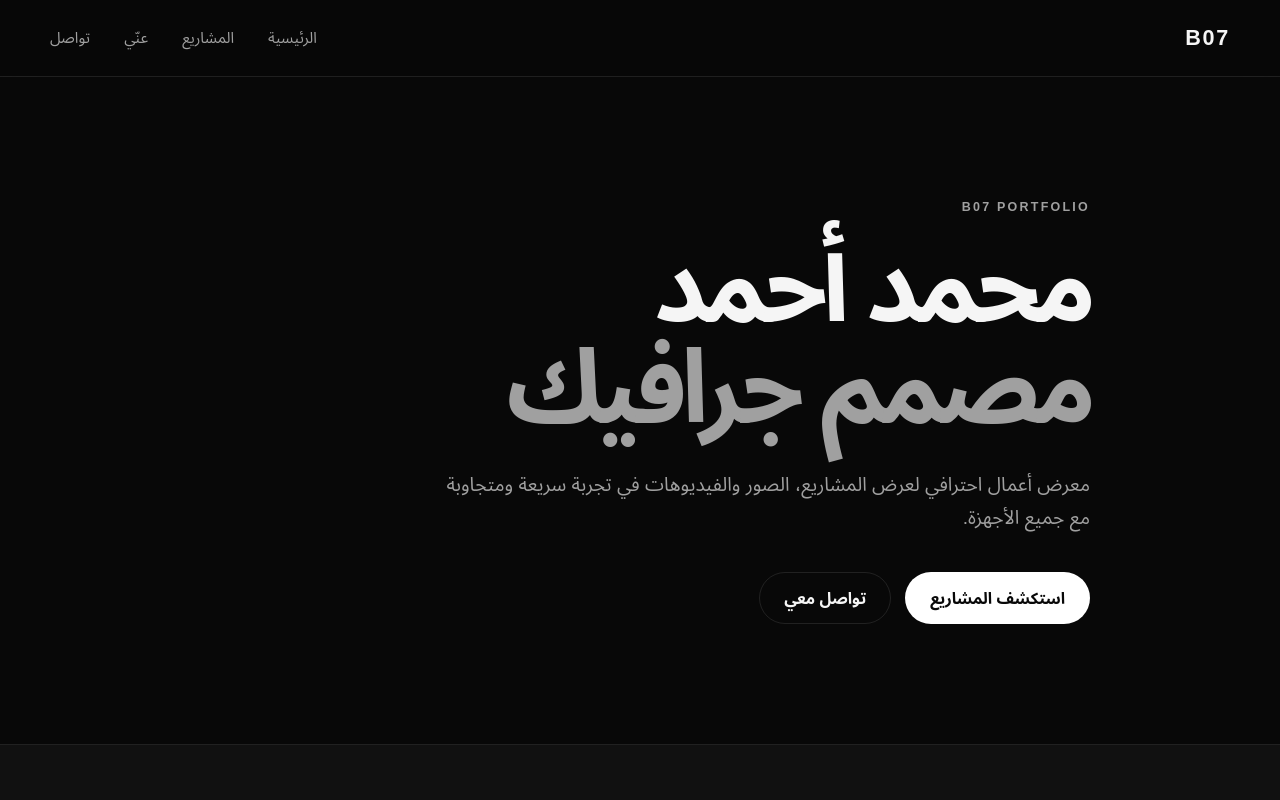
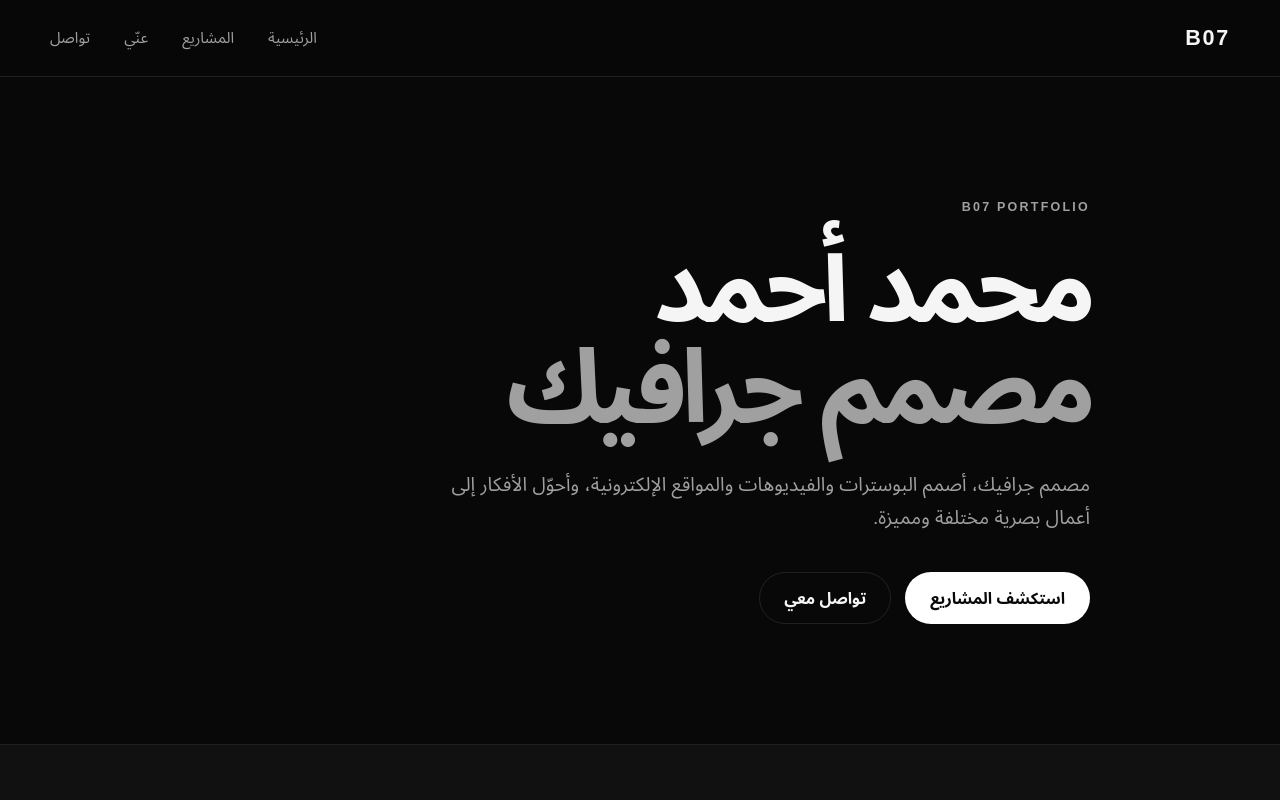
Before and after one commit to mohammedahmdb07/b07-portfolio, a plain HTML site: page index.html in a window 1280 px wide. Shown: the top 800 px of the page. Drawn offline with Linux system fonts and the light colour scheme; no server answers.

Commit message:
Update hero description

```diff
--- a/index.html
+++ b/index.html
@@ -93,11 +93,11 @@
   <span>مصمم جرافيك</span>
 </h1>
 
-        <p class="hero-description">
-          معرض أعمال احترافي لعرض المشاريع،
-          الصور والفيديوهات في تجربة سريعة
-          ومتجاوبة مع جميع الأجهزة.
-        </p>
+<p class="hero-description">
+  مصمم جرافيك، أصمم البوسترات والفيديوهات
+  والمواقع الإلكترونية، وأحوّل الأفكار إلى
+  أعمال بصرية مختلفة ومميزة.
+</p>
 
         <div class="hero-actions">
 
```
